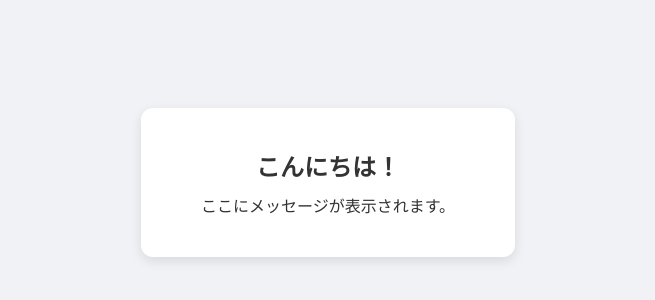
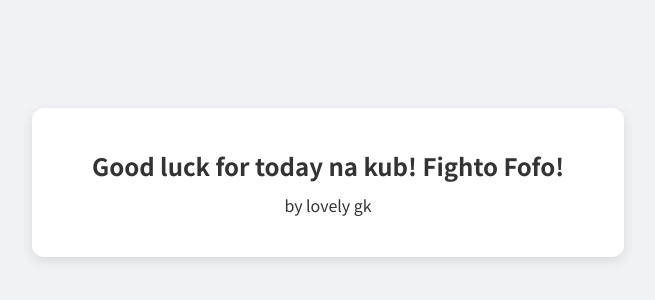
Before and after one commit to ghghgh333/ghghgh333.github.io, a plain HTML site: page index.html in a window 1280 px wide. Shown: the part 218-518 px from the top of the page, without its empty margins (312-967 px from the left). Drawn offline with Linux system fonts and the light colour scheme.

Commit message:
Update index.html

```diff
--- a/index.html
+++ b/index.html
@@ -3,7 +3,7 @@
 <head>
     <meta charset="UTF-8">
     <meta name="viewport" content="width=device-width, initial-scale=1.0">
-    <title>メッセージ</title>
+    <title>โฟโฟสู้ๆ</title>
     <style>
         /* --- ここからCSS --- */
         @import url('https://fonts.googleapis.com/css2?family=Noto+Sans+JP:wght@400;700&display=swap');
@@ -42,8 +42,8 @@
 <body>
 
     <div class="container">
-        <h1>こんにちは！</h1>
-        <p>ここにメッセージが表示されます。</p>
+        <h1>Good luck for today na kub! Fighto Fofo!</h1>
+        <p>by lovely gk</p>
         </div>
 
 </body>
```
